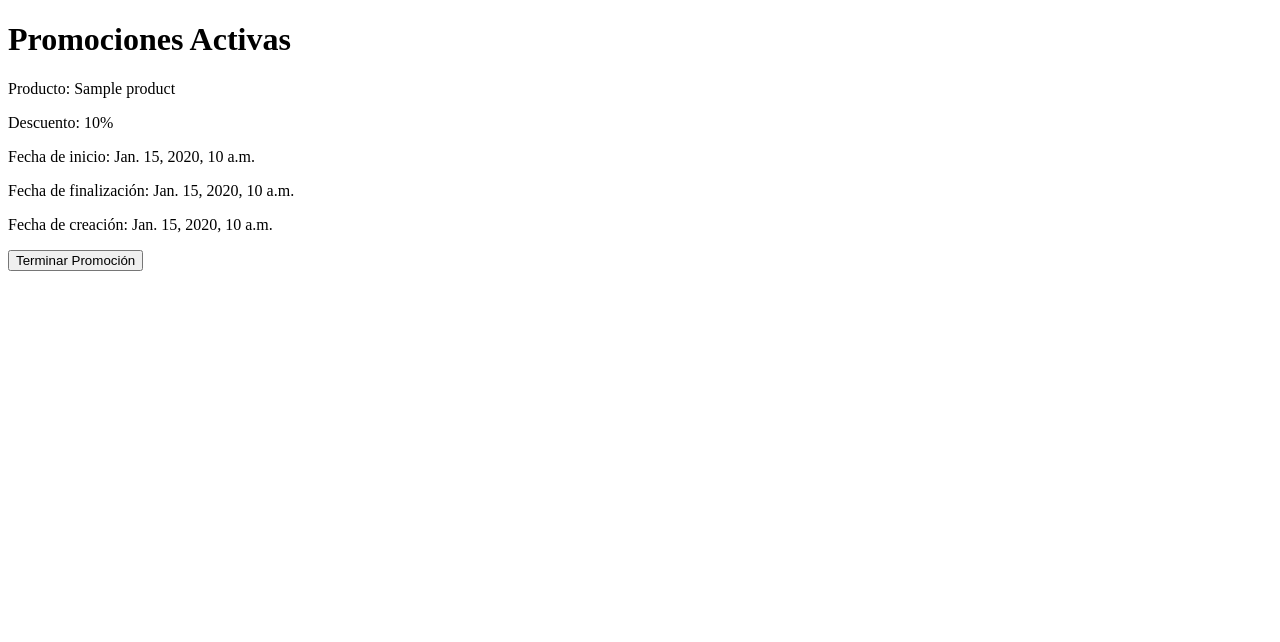
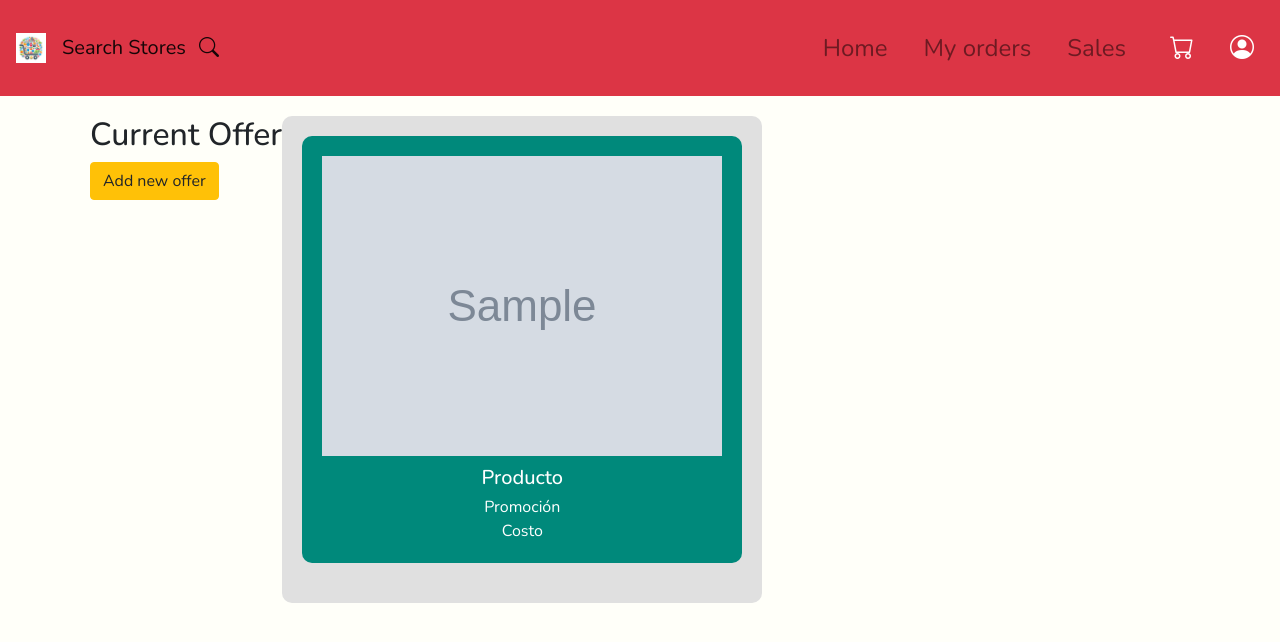
Before and after one commit to JaquelineCastSx/BarrioStore, a Django app: template ProyectoTienda/AppTienda/templates/AppTienda/store/list_promotions.html in a window 1280 px wide. Shown: the top 642 px of the page. Run offline with Django 3.2, Linux system fonts and the light colour scheme; the template is opened without the code that fills it: most values are stand-ins (such as "Sample title", 1, 10 or a date in 2020); grey boxes marked "Sample" are stand-in pictures; some libraries are stand-ins or nearby versions.

Commit message:
Pantallas de ventas y ofertas

```diff
--- a/ProyectoTienda/AppTienda/static/store/styles.css
+++ b/ProyectoTienda/AppTienda/static/store/styles.css
@@ -21,6 +21,11 @@ body {
     justify-content: center;
     align-items: center;
     height: 100vh;
+}
+.section-title {
+    margin: 20px;
+    font-size: 1.5em;
+    color: #333;
 }
 .container {
     display: flex;
@@ -212,3 +217,39 @@ body {
 .buttons .btn {
     margin-right: 10px;
 }
+.offers-grid {
+    background-color: #e0e0e0;
+    padding: 20px;
+    border-radius: 10px;
+}
+.offer-item {
+    background-color: #00897b;
+    border-radius: 10px;
+    text-align: center;
+    padding: 20px;
+    color: #fff;
+    margin-bottom: 20px;
+}
+.offer-item h5 {
+    margin-top: 10px;
+    margin-bottom: 5px;
+}
+.offer-item p {
+    margin: 0;
+}
+.top-sellers {
+    background-color: #f8f9fa;
+    padding: 20px 0;
+}
+.top-sellers .card {
+    background-color: #008080;
+    height: 150px;
+}
+.sales-of-the-month {
+    padding: 20px 0;
+}
+.sales-of-the-month .card {
+    background-color: #ffc107;
+    padding: 20px;
+    margin-bottom: 20px;
+}
--- a/ProyectoTienda/AppTienda/templates/AppTienda/master.html
+++ b/ProyectoTienda/AppTienda/templates/AppTienda/master.html
@@ -16,19 +16,28 @@
     <header class="bg-danger text-white py-1">
         <nav class="navbar navbar-expand-lg navbar-light">
             <div class="d-flex align-items-center">
-                <a href="{% url 'index' %}"><img src="{% static 'logo.jpeg'%}" alt="logo" width="30" class="mr-3"></a>
-                <input type="search" class="form-control my-1" placeholder="Buscar...">
-                <i class="bi bi-search mx-2"></i>
+                <a href="{% url 'vendorHome' %}"><img src="{% static 'logo.jpeg'%}" alt="logo" width="30" class="mr-3"></a>
+                <!-- Add an item that sends to the browser of the page -->
+                <a class="navbar-brand" href="{% url 'search_stores' %}">Search Stores <i class="bi bi-search mx-2"></i></a>
             </div>
             {% if user.is_authenticated %}
                 {% if user.role == 'vendor' %}
                 <div class="collapse navbar-collapse">
                     <ul class="navbar-nav ml-auto px-3">
                         <li class="nav-item">
+                            <a class="nav-link icon" href="{% url 'vendorHome' %}">Home</a>
+                        </li>
+                        <li class="nav-item">
                             <a class="nav-link icon" href="{% url 'manage_store' %}">Manage Store</a>
                         </li>
                         <li class="nav-item">
                             <a class="nav-link icon" href="{% url 'vendor_products' %}">Products</a>
+                        </li>
+                        <li class="nav-item">
+                            <a class="nav-link icon" href="{% url 'list_promotions' %}">Current Offers</a>
+                        </li>
+                        <li class="nav-item">
+                            <a class="nav-link icon" href="{% url 'sales_history' %}">My Sales</a>
                         </li>
                     </ul>
 
@@ -39,13 +48,13 @@
                 <div class="collapse navbar-collapse">
                     <ul class="navbar-nav ml-auto px-3">
                         <li class="nav-item">
-                            <a class="nav-link icon" href="{% url 'index' %}">Inicio</a>
+                            <a class="nav-link icon" href="{% url 'index' %}">Home</a>
                         </li>
                         <li class="nav-item">
-                            <a class="nav-link icon" href="{% url 'order_history' %}">Mis Pedidos</a>
+                            <a class="nav-link icon" href="{% url 'order_history' %}">My orders</a>
                         </li>
                         <li class="nav-item">
-                            <a class="nav-link icon" href="{% url 'products_with_offers' %}">Ofertas</a>
+                            <a class="nav-link icon" href="{% url 'products_with_offers' %}">Sales</a>
                         </li>
                     </ul>
 
@@ -57,13 +66,13 @@
             <div class="collapse navbar-collapse">
                 <ul class="navbar-nav ml-auto px-3">
                     <li class="nav-item">
-                        <a class="nav-link icon" href="{% url 'index' %}">Inicio</a>
+                        <a class="nav-link icon" href="{% url 'index' %}">Home</a>
                     </li>
                     <li class="nav-item">
-                        <a class="nav-link icon" href="{% url 'login' %}">Mis Pedidos</a>
+                        <a class="nav-link icon" href="{% url 'login' %}">My orders</a>
                     </li>
                     <li class="nav-item">
-                        <a class="nav-link icon" href="{% url 'login' %}">Ofertas</a>
+                        <a class="nav-link icon" href="{% url 'login' %}">Sales</a>
                     </li>
                 </ul>
 
--- a/ProyectoTienda/AppTienda/templates/AppTienda/store/cart.html
+++ b/ProyectoTienda/AppTienda/templates/AppTienda/store/cart.html
@@ -8,7 +8,7 @@
     <div>
         {% for item in cart_items %}
             <div>
-                <img src="{{ item.product.image.url }}" alt="{{ item.product.name }}" width="100">
+                <img src="{{ item.product.image_url }}" alt="{{ item.product.name }}" width="100">
                 <p>{{ item.product.name }}</p>
                 <p>Tienda: {{ item.product.store.name }}</p>
                 <p>Precio: ${{ item.product.price }}</p>
--- a/ProyectoTienda/AppTienda/templates/AppTienda/store/list_promotions.html
+++ b/ProyectoTienda/AppTienda/templates/AppTienda/store/list_promotions.html
@@ -1,4 +1,31 @@
-<!DOCTYPE html>
+{% extends "AppTienda/master.html" %}
+
+{% block content %}
+
+
+<div class="container">
+    <div class="offer-header justify-content-between">
+        <h2>Current Offers</h2>
+        <a href="{% url 'add_promotion' %}" class="btn btn-warning">Add new offer</a>
+    </div>
+    <div class="offers-grid row">
+        <div class="d-flex justify-content-between flex-wrap">
+            {% for promotion in promotions %}
+            <div class=" offer-item">
+                <div class="offer-image">
+                    <img src="{{ promotion.product.image_url}}" alt="Product Image" class="img-fluid">
+                </div>
+                <h5>Producto</h5>
+                <p>Promoción</p>
+                <p>Costo</p>
+            </div>
+            {% endfor %}
+        </div>
+    </div>
+</div>
+
+{% endblock %}
+<!-- <!DOCTYPE html>
 <html>
 <head>
     <title>Promociones Activas</title>
@@ -20,4 +47,4 @@
         </div>
     {% endfor %}
 </body>
-</html>
+</html> -->
--- a/ProyectoTienda/AppTienda/templates/AppTienda/store/store_view.html
+++ b/ProyectoTienda/AppTienda/templates/AppTienda/store/store_view.html
@@ -8,8 +8,8 @@
             <div class="sidebar position-relative bg-beige m-0 p-3 name">
                 <h5>{{ store.name }}</h5>
                 <img class="rounded w-100" src="{{ store.image_url }}" alt="{{ store.name }}">
-                <p>Categorías: {{ store.categories }}</p>
-                <p>Dirección: {{ store.address }}</p>
+                <p>Categories: {{ store.categories }}</p>
+                <p>Address: {{ store.address }}</p>
             </div>
         </div>
         <div class="col-md-9 m-0">
--- a/ProyectoTienda/AppTienda/views.py
+++ b/ProyectoTienda/AppTienda/views.py
@@ -345,7 +345,7 @@ def search_stores(request):
         Q(name__icontains=query)
     )
 
-    return render(request, 'AppTienda/search_results.html', {'stores': stores, 'query': query})
+    return render(request, 'AppTienda/store/search_results.html', {'stores': stores, 'query': query})
 
 def error_404_view(request, exception=None):
     return render(request, 'AppTienda/404.html', {})
```
Also changed, not shown: ProyectoTienda/AppTienda/templates/AppTienda/store/add_promotion.html (+20 -2 lines), ProyectoTienda/AppTienda/templates/AppTienda/store/sales_history.html (+49 -2 lines), ProyectoTienda/AppTienda/templates/AppTienda/store/vendorHome.html (+44 -9 lines).
